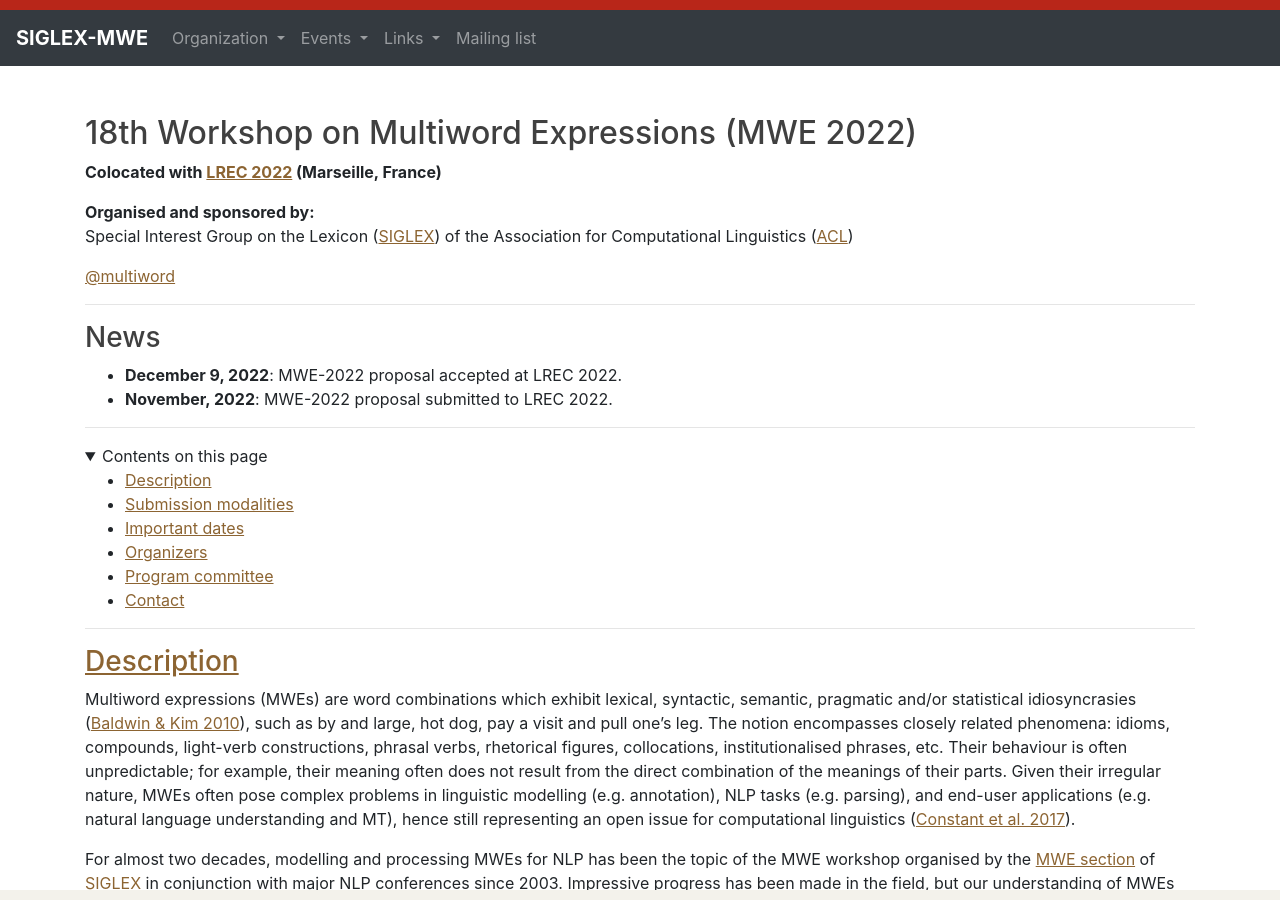
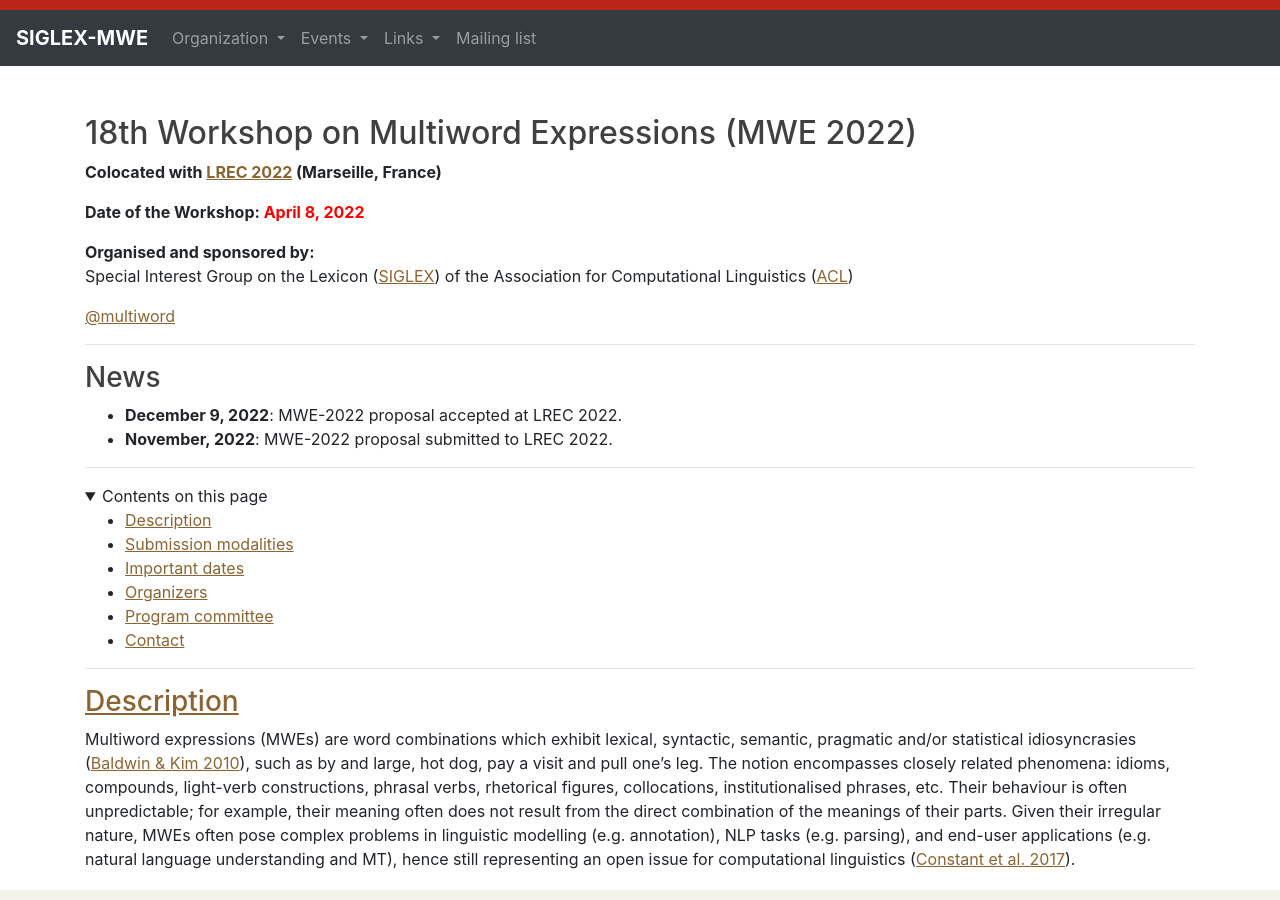
Before and after one commit to multiword/multiword.github.io, a Jekyll site: the page built from mwe2022/index.md, in a window 1280 px wide and 900 px high. Built offline with Jekyll 4.4.1, drawn with Linux system fonts in a browser that asks for light colours; comment, search, counter and statistics services are not loaded.

Commit message:
Add workshop date at the top.

```diff
--- a/mwe2022/index.md
+++ b/mwe2022/index.md
@@ -8,6 +8,8 @@ layout: default
 
 ## 18th Workshop on Multiword Expressions (MWE 2022)
 **Colocated with [LREC 2022](https://lrec2022.lrec-conf.org/) (Marseille, France)**
+
+**Date of the Workshop: <font color="red">April 8, 2022</font>**
 
 **Organised and sponsored by:**\
 Special Interest Group on the Lexicon ([SIGLEX](http://www.siglex.org/)) of the Association for Computational Linguistics ([ACL](https://www.aclweb.org/portal/))
```
